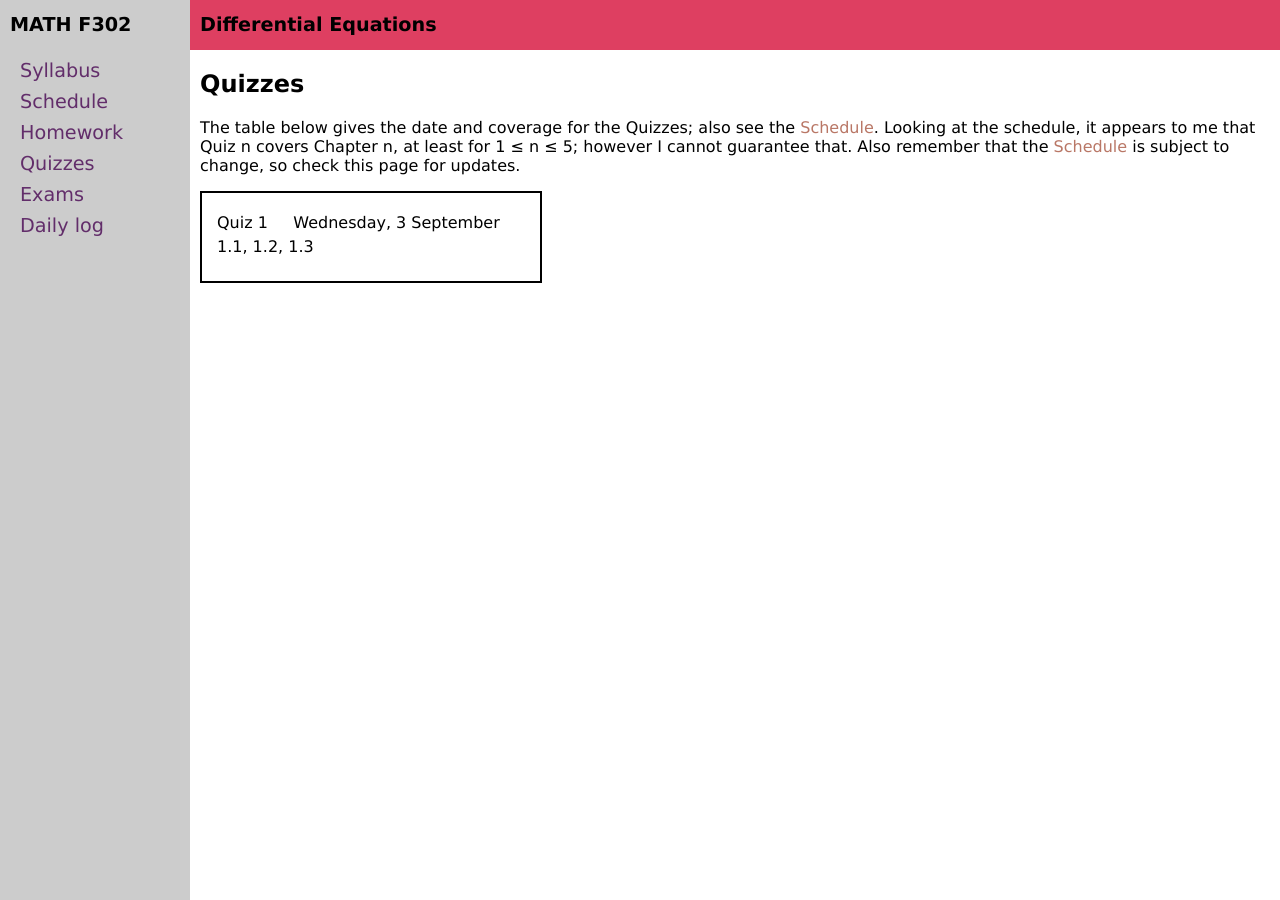
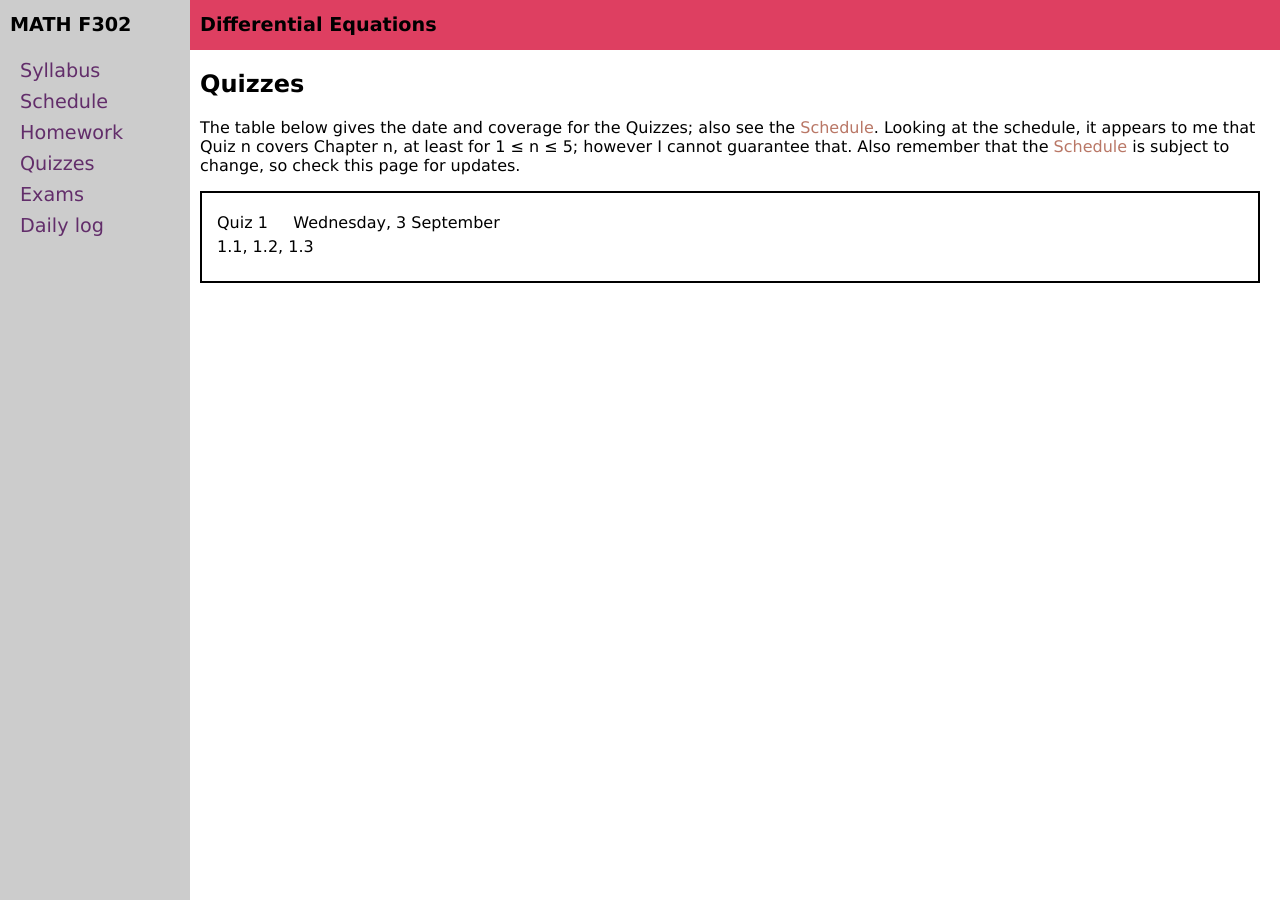
Before and after one commit to blackcurrantpi/ode, a Jekyll site: the page built from quizzes.md, in a window 1280 px wide. Built offline with Jekyll 4.4.1, drawn with Linux system fonts in a browser that asks for light colours.

Commit message:
trying  to fix table

```diff
--- a/css/site.scss
+++ b/css/site.scss
@@ -320,3 +320,16 @@ a.button {
 a.button:visited {
   color: black;
 }
+
+
+/* Attempt to fix tables*/
+table {
+  table-layout: auto; /* Allows the table to adjust its width */
+  width: 100%; /* Makes the table take the full width of its container */
+}
+
+th, td {
+  word-wrap: break-word; /* Allows long words to break and wrap onto the next line */
+  overflow-wrap: break-word; /* Ensures compatibility with different browsers */
+  max-width: 200px; /* Set a maximum width for the cells */
+}
```
